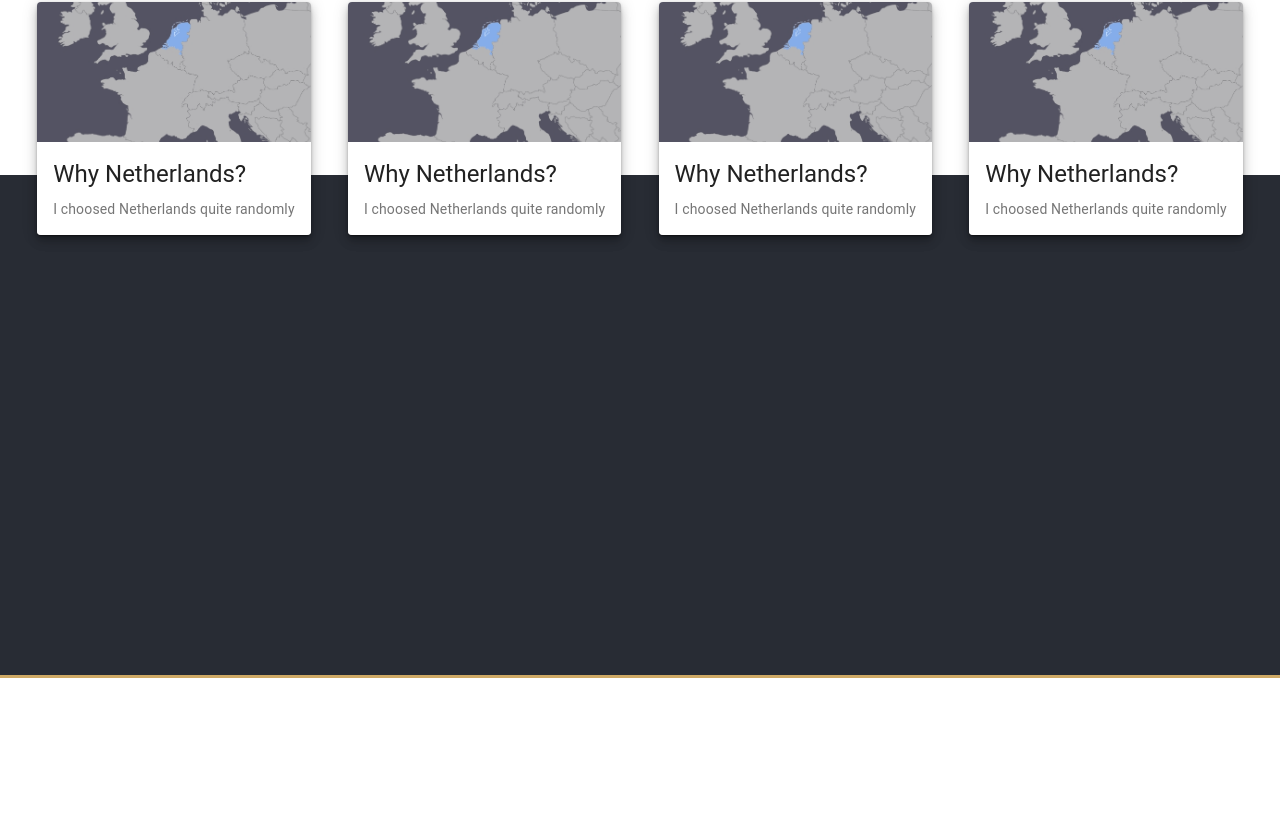
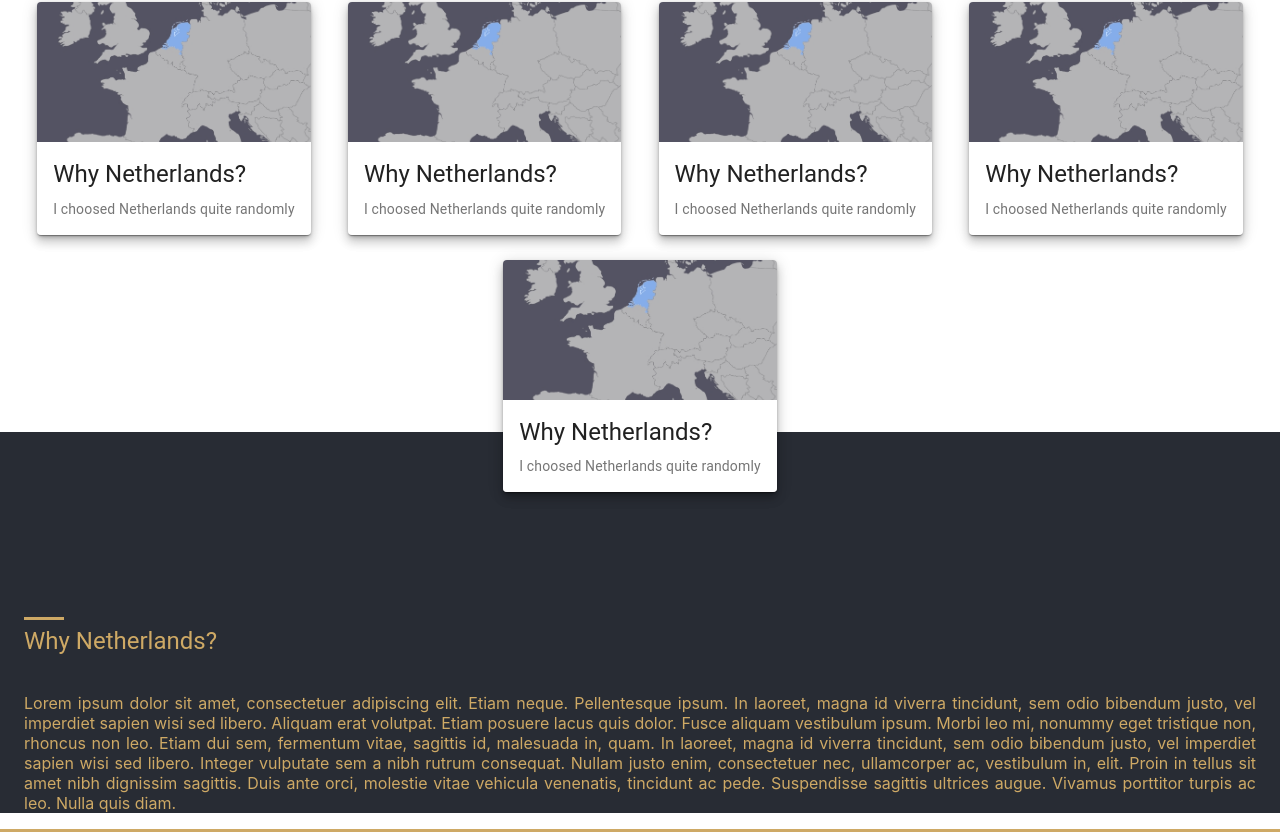
Before and after one commit to zakve/generation-mobility, a React (Create React App) app: page / in a window 1280 px wide. Shown: the part 924-1756 px from the top of the page. Before the commit the page ends 1602 px from the top, so only its background shows below. Built offline with nearby package versions, Linux system fonts and the light colour scheme.

Commit message:
Add first content

```diff
--- a/src/assets/css/App.css
+++ b/src/assets/css/App.css
@@ -46,6 +46,14 @@ body, html {
   background-color: #cea965;
 }
 
+.title-uperline {
+  width: 40px;
+  height: 3px;
+  margin: 5px 0px;
+  /*display: block;*/
+  background-color: #cea965;
+}
+
 .arrow-down {
   position: absolute;
   top: 66%;
@@ -82,7 +90,15 @@ body, html {
 
 .content-card {
   background-color: #282c34;
-  height: 500px;
+  color: #cea965;
+  padding-top: 200px;
+  text-align: justify;
+}
+
+@media screen and (max-width: 767px) {
+  .content-card {
+    padding-top: 350px;
+  }
 }
 
 .app-footer {
--- a/src/components/ContentCard.js
+++ b/src/components/ContentCard.js
@@ -1,9 +1,21 @@
 import React from 'react'
+import Typography from '@material-ui/core/Typography';
+import { Container } from '@material-ui/core';
 
 export default function ContentCard() {
     return (
         <div className="content-card">
-
+            <Container>
+                <div className="hero-text">
+                    <p className="title-uperline"></p>
+                    <Typography id="title1" color="inherit" align="left" variant="h5">
+                        Why Netherlands?
+                    </Typography>
+                </div>
+                <p>
+                    Lorem ipsum dolor sit amet, consectetuer adipiscing elit. Etiam neque. Pellentesque ipsum. In laoreet, magna id viverra tincidunt, sem odio bibendum justo, vel imperdiet sapien wisi sed libero. Aliquam erat volutpat. Etiam posuere lacus quis dolor. Fusce aliquam vestibulum ipsum. Morbi leo mi, nonummy eget tristique non, rhoncus non leo. Etiam dui sem, fermentum vitae, sagittis id, malesuada in, quam. In laoreet, magna id viverra tincidunt, sem odio bibendum justo, vel imperdiet sapien wisi sed libero. Integer vulputate sem a nibh rutrum consequat. Nullam justo enim, consectetuer nec, ullamcorper ac, vestibulum in, elit. Proin in tellus sit amet nibh dignissim sagittis. Duis ante orci, molestie vitae vehicula venenatis, tincidunt ac pede. Suspendisse sagittis ultrices augue. Vivamus porttitor turpis ac leo. Nulla quis diam.
+                </p>
+            </Container>
         </div>
     )
 }
--- a/src/components/TableContent.js
+++ b/src/components/TableContent.js
@@ -91,6 +91,26 @@ function TableContent() {
                     </CardActionArea>
                 </Card>
             </Paper>
+
+            <Paper elevation={7} className="card">
+                <Card>
+                    <CardActionArea>
+                        <CardMedia
+                            className="card-img"
+                            image={Map}
+                            title="Contemplative Reptile"
+                        />
+                        <CardContent>
+                            <Typography gutterBottom variant="h5" component="h2">
+                                Why Netherlands?
+                        </Typography>
+                            <Typography variant="body2" color="textSecondary" component="p">
+                                I choosed Netherlands quite randomly
+                        </Typography>
+                        </CardContent>
+                    </CardActionArea>
+                </Card>
+            </Paper>
         </div>
 
     )
```
